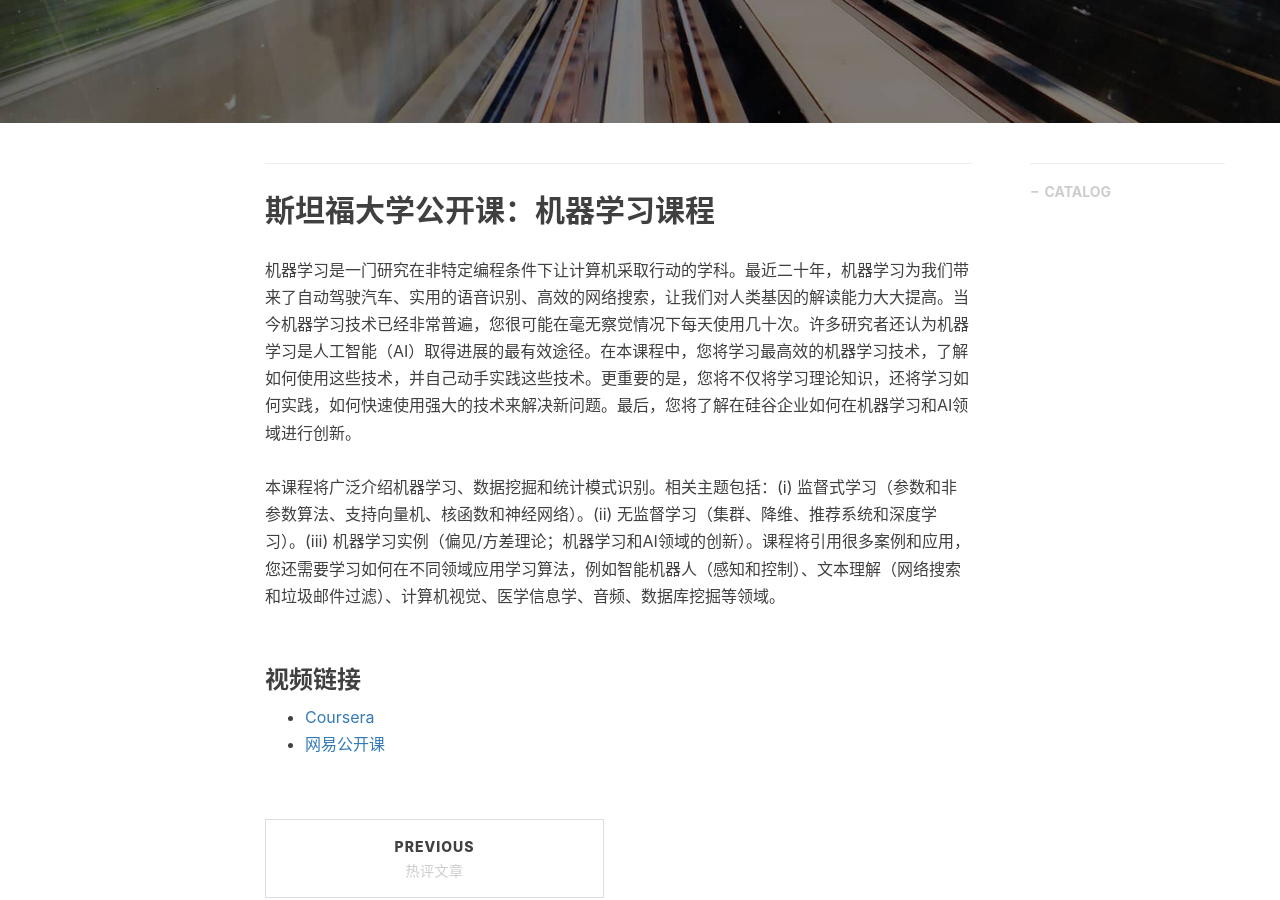
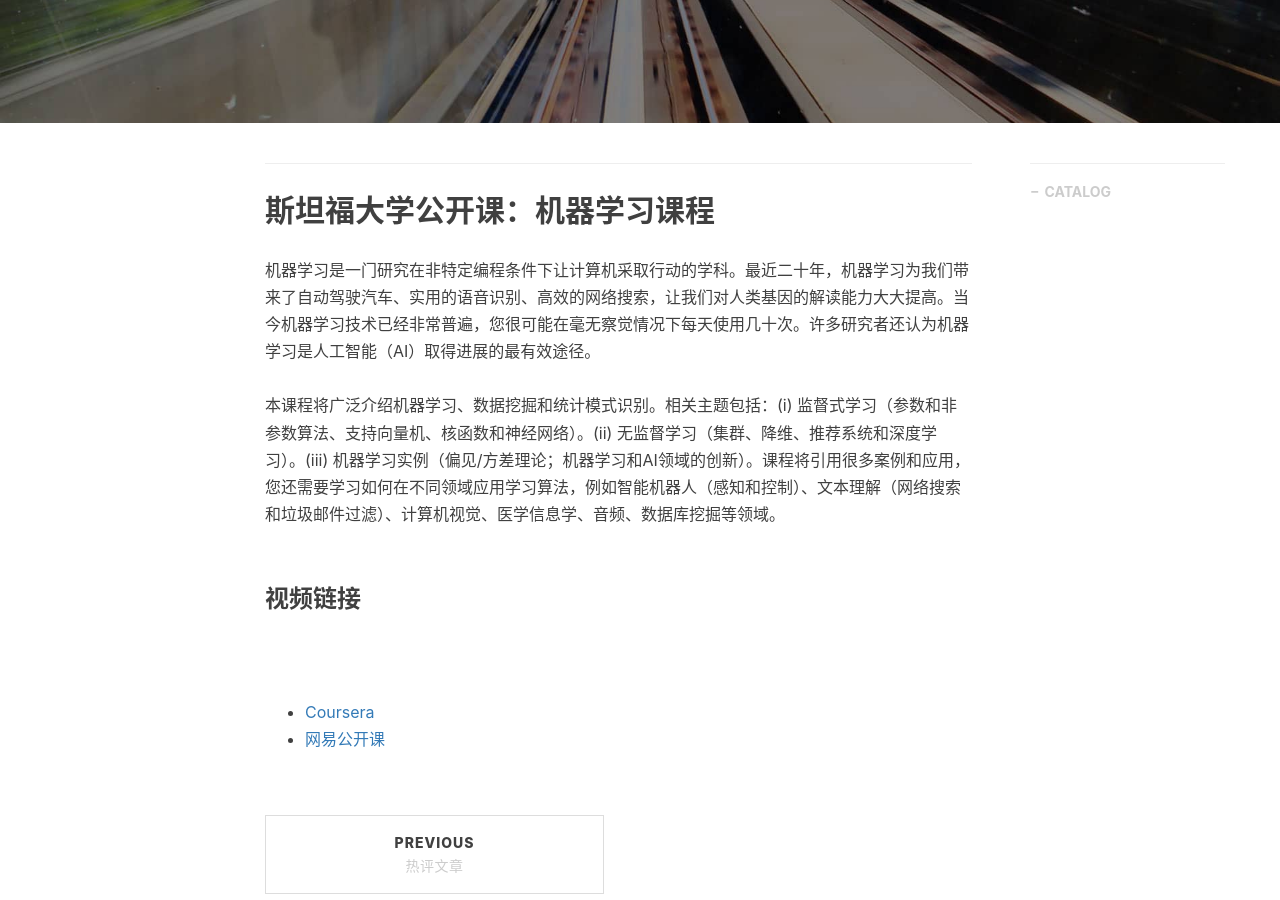
Before and after one commit to procjx/procjx.github.io.old, a Jekyll site: the page built from _posts/2017-11-26-公开课.md, in a window 1280 px wide and 900 px high, scrolled down 400 px. Built offline with Jekyll 4.4.1, drawn with Linux system fonts in a browser that asks for light colours; nearby versions of some CDN libraries; comment, search, counter and statistics services are not loaded.

Commit message:
Update 2017-11-26-公开课.md

```diff
--- a/_posts/2017-11-26-公开课.md
+++ b/_posts/2017-11-26-公开课.md
@@ -15,10 +15,11 @@ tags:
 ---
 
 ## 斯坦福大学公开课：机器学习课程
-机器学习是一门研究在非特定编程条件下让计算机采取行动的学科。最近二十年，机器学习为我们带来了自动驾驶汽车、实用的语音识别、高效的网络搜索，让我们对人类基因的解读能力大大提高。当今机器学习技术已经非常普遍，您很可能在毫无察觉情况下每天使用几十次。许多研究者还认为机器学习是人工智能（AI）取得进展的最有效途径。在本课程中，您将学习最高效的机器学习技术，了解如何使用这些技术，并自己动手实践这些技术。更重要的是，您将不仅将学习理论知识，还将学习如何实践，如何快速使用强大的技术来解决新问题。最后，您将了解在硅谷企业如何在机器学习和AI领域进行创新。<br/>
+机器学习是一门研究在非特定编程条件下让计算机采取行动的学科。最近二十年，机器学习为我们带来了自动驾驶汽车、实用的语音识别、高效的网络搜索，让我们对人类基因的解读能力大大提高。当今机器学习技术已经非常普遍，您很可能在毫无察觉情况下每天使用几十次。许多研究者还认为机器学习是人工智能（AI）取得进展的最有效途径。<br/>
 <br/>
 本课程将广泛介绍机器学习、数据挖掘和统计模式识别。相关主题包括：(i) 监督式学习（参数和非参数算法、支持向量机、核函数和神经网络）。(ii) 无监督学习（集群、降维、推荐系统和深度学习）。(iii) 机器学习实例（偏见/方差理论；机器学习和AI领域的创新）。课程将引用很多案例和应用，您还需要学习如何在不同领域应用学习算法，例如智能机器人（感知和控制）、文本理解（网络搜索和垃圾邮件过滤）、计算机视觉、医学信息学、音频、数据库挖掘等领域。<br/>
 <br/>
-### 视频链接<br/>
+### 视频链接
+<br/>
 - [Coursera](https://www.coursera.org/learn/machine-learning)<br/>
 - [网易公开课](http://open.163.com/special/opencourse/machinelearning.html)
```
